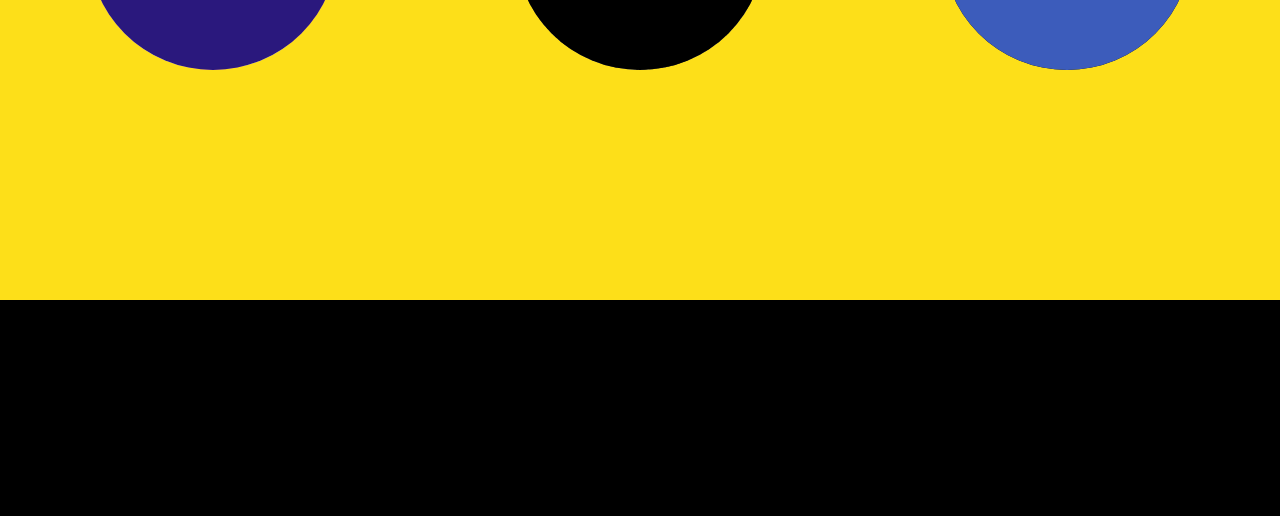
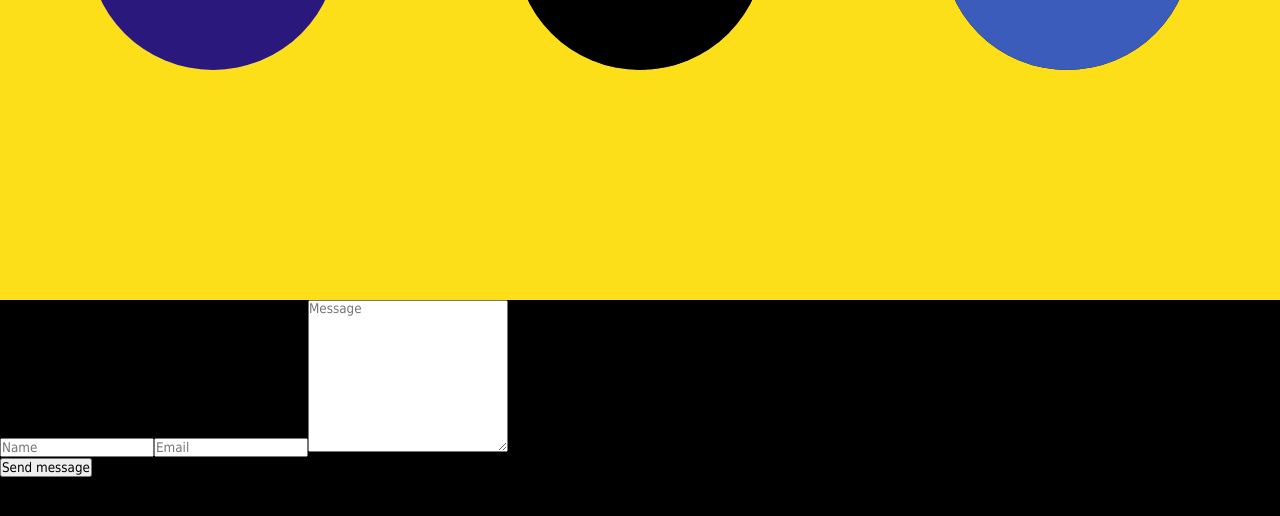
Before and after one commit to ElianeV/Nesting-doll-web-design, a React (Create React App) app: page / in a window 1280 px wide. Shown: the part 1300-1816 px from the top of the page. Built offline with nearby package versions, Linux system fonts and the light colour scheme.

Commit message:
testing netlify form submission

```diff
--- a/src/App.js
+++ b/src/App.js
@@ -192,7 +192,19 @@
       </div>
       <div style={{ width: "100vw", height: "100vh" }}>
         <div id="Contact" className="FullScreen Contact">
-
+          <form action="POST" data-netlify="true">
+            <input type="text" name="name" id="name" placeholder="Name" />
+            <input type="email" name="email" id="email" placeholder="Email" />
+            <textarea
+              name="message"
+              id="message"
+              placeholder="Message"
+              cols="30"
+              rows="10"
+            ></textarea>
+            <div data-netlify-recaptcha="true"></div>
+            <input type="submit" value="Send message" class="messageButton" />
+          </form>
         </div>
       </div>
     </>
```
